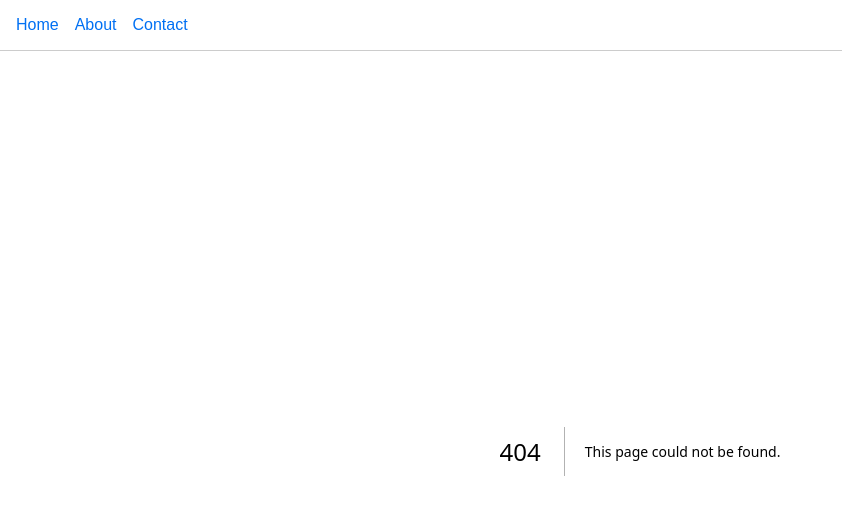
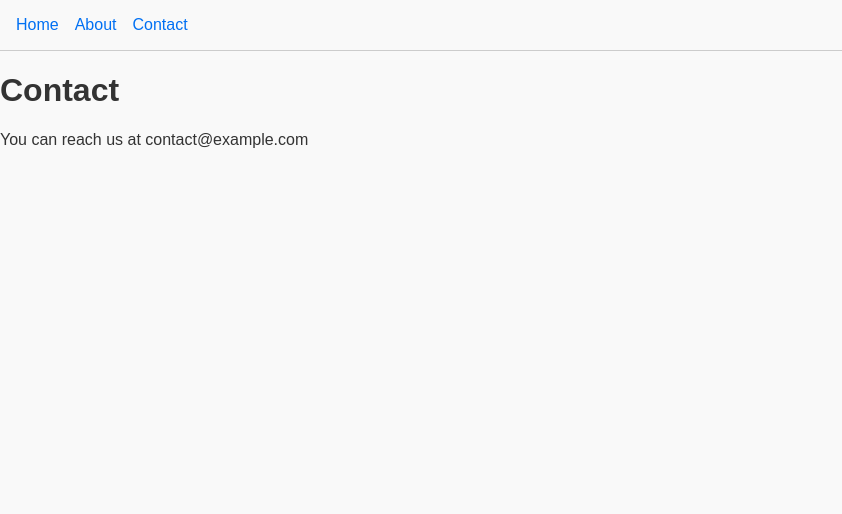
Before and after one commit to ashigupta99/IR_IITK, a Next.js app in the folder ir-web/: page /contact in a window 1280 px wide. Before the commit this address had no page. Shown: the top 514 px of the page, without its empty margins (0-842 px from the left). Built offline with nearby package versions, Linux system fonts and the light colour scheme.

Commit message:
Add files via upload

```diff
--- /dev/null
+++ b/ir-web/src/app/contact/page.js
@@ -0,0 +1,8 @@
+export default function ContactPage() {
+  return (
+    <div>
+      <h1>Contact</h1>
+      <p>You can reach us at contact@example.com</p>
+    </div>
+  );
+}
```
